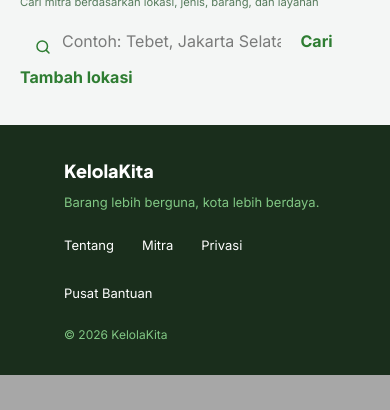
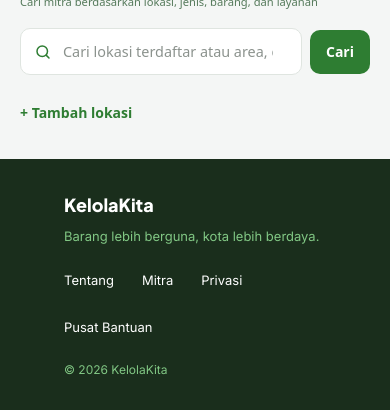
Before and after one commit to pbp-f-kelompok-1/KelolaKita, a Django app: page /locations/ in a window 390 px wide; the page is wider, and only the part inside the window is pictured. Shown: the part 526-936 px from the top of that part. Before the commit the page ends 901 px from the top of that part, so only its background shows below. Run offline with Django 5.2, Linux system fonts and the light colour scheme; data that the repository does not hold is empty; style sheets or scripts are compiled from the project's sources; some libraries are stand-ins or nearby versions.

Commit message:
fix: search box berdasarkan nama

```diff
--- a/Location/templates/Location/location.html
+++ b/Location/templates/Location/location.html
@@ -1,50 +1,57 @@
 {% extends 'base.html' %}
 {% block content %}
-<main class="finder">
+<main class="grid grid-cols-1 font-sans text-[#17261b] md:h-[630px] md:grid-cols-[30%_70%] md:grid-rows-1">
 
-    <aside class="panel">
-        <h1 class="panel__title">Temukan titik setoran</h1>
-        <p class="panel__subtitle">Cari mitra berdasarkan lokasi, jenis, barang, dan layanan</p>
+    <aside class="flex min-h-0 flex-col overflow-y-auto border-t border-[#dfe5e0] px-5 py-6 md:border-t-0 md:border-r md:border-dashed md:border-r-[#4a90d9]">
+        <h1 class="mb-1.5 text-[1.4rem] font-extrabold tracking-[-0.02em] text-[#1a2e1c]">Temukan titik setoran</h1>
+        <p class="mb-[18px] text-[0.7rem] leading-snug text-[#557A5B]">Cari mitra berdasarkan lokasi, jenis, barang, dan layanan</p>
 
-        <form class="search-box" id="search-form" role="search">
-            <svg class="search-box__icon" viewBox="0 0 24 24"
-                width="18" height="18" fill="none"
-                stroke="currentColor" stroke-width="2"
-                stroke-linecap="round" aria-hidden="true">
+        <form class="flex items-center gap-2" id="search-form" role="search">
+            <div class="relative flex-1">
+                <svg class="pointer-events-none absolute left-3.5 top-1/2 -translate-y-1/2 text-[#2e7d32]"
+                     viewBox="0 0 24 24" width="18" height="18" fill="none"
+                     stroke="currentColor" stroke-width="2" stroke-linecap="round" aria-hidden="true">
                     <circle cx="11" cy="11" r="7"/>
                     <path d="M20 20l-3.5-3.5"/>
                 </svg>
-
                 <input
                     type="search"
                     id="search-input"
-                class="search-input"
-                placeholder="Contoh: Tebet, Jakarta Selatan"
                     autocomplete="off"
+                    placeholder="Cari lokasi terdaftar atau area, contoh: Fasilkom UI"
+                    class="w-full rounded-[10px] border border-[#dfe5e0] bg-white py-3 pl-[42px] pr-3.5 text-[0.9rem] text-[#17261b] focus:border-[#2e7d32] focus:outline-2 focus:outline-[#2e7d32]"
                 >
-
-            <button type="submit" class="sort-btn">
+            </div>
+            <button type="submit"
+                    class="cursor-pointer rounded-[10px] bg-[#2e7d32] px-4 py-3 text-sm font-bold text-white transition-colors hover:bg-[#1f5a23]">
                 Cari
             </button>
         </form>
 
-        <p id="search-status" role="status" aria-live="polite"></p>
+        <p id="search-status" role="status" aria-live="polite" class="mt-2 min-h-4 text-xs text-[#5f6f64]"></p>
 
-        <a href="{% url 'create_location' %}" class="sort-btn">Tambah lokasi</a>
+        <a href="{% url 'create_location' %}"
+           class="mb-3 mt-1 self-start text-sm font-bold text-[#2e7d32] no-underline hover:text-[#1f5a23]">
+            + Tambah lokasi
+        </a>
 
-        <ul class="loc-list" id="loc-list">
+        <ul class="flex flex-col gap-2.5" id="loc-list">
             {% for loc in location_list %}
-            <li class="loc-card" data-id="{{ loc.id }}">
-                <div class="loc-card__top">
-                    <strong>{{ loc.name }}</strong>
-                    <span class="badge-dist">-</span>
+            <li data-id="{{ loc.id }}"
+                class="loc-card flex cursor-pointer flex-col gap-1 rounded-xl border border-[#dfe5e0] bg-white px-3.5 py-3 transition-colors hover:border-[#81c784] data-[selected]:border-[#2e7d32] data-[selected]:bg-[#e8f5e9]">
+
+                <div class="flex items-start justify-between gap-2">
+                    <strong class="text-[0.95rem]">{{ loc.name }}</strong>
+                    <span class="badge-dist shrink-0 rounded-full bg-[#eef2ee] px-2.5 py-0.5 text-[0.72rem] font-bold">-</span>
                 </div>
-                <span class="loc-card__type">{{ loc.description }}</span>
-                <span class="loc-card__status">{{ loc.open_hours }}</span>
-                <span class="loc-card__meta">{{ loc.city }}</span>
-                <span class="chip-choice relative flex cursor-pointer items-center gap-1.5 rounded-full border border-[#dfe5e0] bg-white px-3.5 py-1.5 text-xs font-semibold text-[#5f6f64] transition-colors hover:border-[#2e7d32]">
+
+                <span class="text-[0.78rem] text-[#5f6f64]">{{ loc.description }}</span>
+                <span class="text-[0.78rem] font-semibold text-[#2e7d32]">{{ loc.open_hours }}</span>
+                <span class="text-[0.72rem] text-[#5f6f64]">{{ loc.city }}</span>
+                <span class="self-start rounded-full border border-[#dfe5e0] bg-white px-2.5 py-0.5 text-[0.72rem] font-semibold text-[#5f6f64]">
                     {{ loc.get_category_display }}
                 </span>
+
                 <div class="mt-1.5 flex items-center gap-2">
                     <a href="{% url 'update_location' loc.id %}"
                        class="button-edit inline-flex cursor-pointer items-center rounded-lg border border-[#cfe3d1] bg-white px-2.5 py-1 text-xs font-bold text-[#2e7d32] no-underline transition-colors hover:bg-[#e8f5e9]">
@@ -57,37 +64,55 @@
                     </button>
                 </div>
 
-                <div id="delete-location-{{ loc.id }}" class="delete-modal" popover="auto">
-                    <h2>Hapus lokasi?</h2>
-                    <p>Yakin ingin menghapus <strong>{{ loc.name }}</strong>?</p>
-                    <div class="delete-modal__actions">
+                <div id="delete-location-{{ loc.id }}" popover="auto"
+                     class="delete-modal m-auto w-[min(90vw,400px)] rounded-xl border border-[#dfe5e0] p-5 backdrop:bg-black/50">
+                    <h2 class="text-lg font-bold">Hapus lokasi?</h2>
+                    <p class="mt-2 text-sm">Yakin ingin menghapus <strong>{{ loc.name }}</strong>?</p>
+                    <div class="mt-4 flex justify-end gap-2.5">
                         <button type="button"
                                 popovertarget="delete-location-{{ loc.id }}"
-                                popovertargetaction="hide">Batal</button>
+                                popovertargetaction="hide"
+                                class="cursor-pointer rounded-lg border border-[#dfe5e0] bg-white px-3 py-1.5 text-sm font-semibold hover:bg-[#e8f5e9]">
+                            Batal
+                        </button>
                         <form method="post" action="{% url 'delete_location' loc.id %}">
                             {% csrf_token %}
-                            <button type="submit" class="button-danger">Ya, hapus</button>
+                            <button type="submit"
+                                    class="button-danger cursor-pointer rounded-lg border border-[#b42318] bg-[#b42318] px-3 py-1.5 text-sm font-bold text-white hover:bg-[#8f1b12]">
+                                Ya, hapus
+                            </button>
                         </form>
                     </div>
                 </div>
             </li>
             {% endfor %}
         </ul>
-        <p class="empty-note" id="empty-note" hidden>Tidak ada lokasi yang cocok. Coba kata kunci lain.</p>
+
+        <p id="empty-note" hidden class="mt-3.5 rounded-[10px] bg-[#f3f5f3] px-3.5 py-3 text-[0.78rem] font-bold text-[#5f6f64]">
+            Tidak ditemukan lokasi.
+        </p>
     </aside>
 
-    <section class="map-wrap">
-        <div id="map"></div>
+    <section class="relative order-first h-[45vh] min-w-0 md:order-none md:h-auto">
+        <div id="map" class="absolute inset-0 z-0"></div>
 
-        <div class="detail-card" id="detail-card" hidden>
-            <div class="detail-card__head">
-                <strong id="dc-name"></strong>
-                <span class="badge-open" id="dc-hours"></span>
+        <div id="detail-card" hidden
+             class="absolute bottom-6 left-1/2 z-[1000] w-[min(340px,calc(100%_-_32px))] -translate-x-1/2 rounded-2xl bg-white p-4 shadow-[0_10px_30px_rgba(0,0,0,0.18)]">
+            <div class="flex items-center justify-between gap-3">
+                <strong id="dc-name" class="text-[1.05rem] leading-snug"></strong>
+                <span id="dc-hours"
+                      class="shrink-0 whitespace-nowrap rounded-full bg-[#e8f5e9] px-2.5 py-0.5 text-[0.72rem] font-bold text-[#2e7d32] data-[closed]:bg-[#fdecea] data-[closed]:text-[#b42318]"></span>
             </div>
-            <p id="dc-address"></p>
-            <div class="detail-card__actions">
-                <a class="btn btn--ghost" id="dc-detail" href="#">Lihat detail</a>
-                <button class="btn btn--primary" id="dc-pick" type="button">Pilih lokasi</button>
+            <p id="dc-address" class="mb-3.5 mt-1 text-[0.78rem] leading-snug text-[#5f6f64]"></p>
+            <div class="grid grid-cols-[1fr_1.2fr] gap-2.5">
+                <a id="dc-detail" href="#"
+                   class="flex items-center justify-center rounded-[10px] border border-[#dfe5e0] bg-white px-3 py-[11px] text-[0.85rem] font-bold text-[#2e7d32] no-underline transition hover:border-[#81c784] hover:bg-[#e8f5e9] active:scale-[0.98]">
+                    Lihat detail
+                </a>
+                <a id="dc-pick" href="{% url 'show_schedule' %}"
+                   class="flex items-center justify-center rounded-[10px] bg-[#2e7d32] px-3 py-[11px] text-[0.85rem] font-bold text-white no-underline transition hover:bg-[#1f5a23] active:scale-[0.98]">
+                    Pilih lokasi
+                </a>
             </div>
         </div>
     </section>
@@ -122,16 +147,15 @@
     };
 
     const pinIcon = L.divIcon({
-        className: 'pin-wrap',
-        html: '<div class="pin-marker"></div>',
+        className: 'flex items-center justify-center',
+        html: '<div class="pin-marker size-5 rounded-full border-[3px] border-white bg-[#2e7d32] shadow-[0_2px_8px_rgba(0,0,0,0.3)] data-[selected]:size-[25px] data-[selected]:bg-[#f9a825]"></div>',
         iconSize: [40, 40],
         iconAnchor: [20, 20],
     });
 
-    // Custom Icon Bulat Biru untuk Hasil Pencarian
     const searchPinIcon = L.divIcon({
-        className: 'search-pin-wrap',
-        html: '<div style="width:24px; height:24px; background-color:#2563eb; border:3px solid #ffffff; border-radius:50%; box-shadow:0 2px 6px rgba(0,0,0,0.35); box-sizing:border-box;"></div>',
+        className: 'flex items-center justify-center',
+        html: '<div class="size-6 rounded-full border-[3px] border-white bg-[#2563eb] shadow-[0_2px_6px_rgba(0,0,0,0.35)]"></div>',
         iconSize: [24, 24],
         iconAnchor: [12, 12],
         popupAnchor: [0, -12]
@@ -140,9 +164,10 @@
     function setSelectedStyle(id, on) {
         if (id === null) return;
         const el = markers[id] && markers[id].getElement();
-        if (el) el.querySelector('.pin-marker').classList.toggle('is-selected', on);
+        const pin = el && el.querySelector('.pin-marker');
+        if (pin) pin.toggleAttribute('data-selected', on);
         const card = document.querySelector(`.loc-card[data-id="${id}"]`);
-        if (card) card.classList.toggle('is-selected', on);
+        if (card) card.toggleAttribute('data-selected', on);
     }
 
     function selectLocation(id) {
@@ -155,7 +180,7 @@
 
         dc.name.textContent = loc.name;
         dc.hours.textContent = loc.open_hours;
-        dc.hours.classList.toggle('is-closed', /tutup/i.test(loc.open_hours));
+        dc.hours.toggleAttribute('data-closed', /tutup/i.test(loc.open_hours));
         dc.address.textContent = `${loc.address} · ${loc.city}`;
         dc.detail.href = detailUrlTpl.replace(NIL_UUID, id);
         dc.card.hidden = false;
@@ -195,7 +220,7 @@
     });
 
     document.getElementById('loc-list').addEventListener('click', e => {
-        if (e.target.closest('.button-danger, .delete-modal')) return;
+        if (e.target.closest('.button-danger, .button-edit, .delete-modal')) return;
         const card = e.target.closest('.loc-card');
         if (card) selectLocation(card.dataset.id);
     });
@@ -207,7 +232,6 @@
         console.log('Lokasi dipilih:', byId[selectedId].name);
     });
 
-    // Device Geolocation Handlers (LOKASI PENGGUNA BERWARNA BIRU)
     let userMarker = null;
 
     map.on('locationfound', e => {
@@ -217,7 +241,7 @@
             radius: 9,
             color: '#ffffff',
             weight: 3,
-            fillColor: '#2563eb',  // Warna Biru
+            fillColor: '#2563eb',
             fillOpacity: 1
         }).addTo(map);
 
@@ -228,32 +252,70 @@
 
     map.locate({ enableHighAccuracy: true });
 
-    // NOMINATIM GEOCODING SEARCH
-    const searchForm = document.getElementById('search-form');
-    const searchInput = document.getElementById('search-input');
+    const searchForm   = document.getElementById('search-form');
+    const searchInput  = document.getElementById('search-input');
     const searchStatus = document.getElementById('search-status');
+    const emptyNote    = document.getElementById('empty-note');
 
     let searchMarker = null;
     let lastSearchTime = 0;
 
-    searchForm.addEventListener('submit', async function (event) {
-        event.preventDefault();
+    function normalize(s) {
+        return String(s || '').toLowerCase()
+            .normalize('NFD').replace(/[\u0300-\u036f]/g, '');
+    }
 
-        const query = searchInput.value.trim();
+    function matchLocation(loc, query) {
+        const words = normalize(query).split(/\s+/).filter(Boolean);
+        if (!words.length) return true;
+        const text = normalize([loc.name, loc.description, loc.address, loc.city, loc.category].join(' '));
+        return words.every(w => text.includes(w));
+    }
 
-        if (!query) {
-            searchStatus.textContent = 'Masukkan nama lokasi terlebih dahulu.';
+    function applyFilter(query) {
+        const matched = [];
+
+        document.querySelectorAll('.loc-card').forEach(card => {
+            const loc = byId[card.dataset.id];
+            if (!loc) return;
+
+            const ok = matchLocation(loc, query);
+            card.hidden = !ok;
+
+            if (ok) {
+                matched.push(loc);
+                markers[loc.id].addTo(map);
+            } else {
+                map.removeLayer(markers[loc.id]);
+                if (selectedId === loc.id) clearSelection();
+            }
+        });
+
+        emptyNote.hidden = matched.length > 0 || !query.trim();
+        return matched;
+    }
+
+    function showMatches(matched) {
+        if (matched.length === 1) {
+            selectLocation(matched[0].id);
             return;
         }
-
-        const now = Date.now();
-        if (now - lastSearchTime < 1000) {
-            searchStatus.textContent = 'Tunggu sebentar sebelum mencari lagi.';
-            return;
+        const bounds = L.latLngBounds(matched.map(l => [l.latitude, l.longitude]));
+        map.fitBounds(bounds.pad(0.3), { maxZoom: 16 });
     }
 
-        lastSearchTime = now;
-        searchStatus.textContent = 'Mencari lokasi...';
+    searchInput.addEventListener('input', () => {
+        const q = searchInput.value.trim();
+        applyFilter(q);
+
+        if (!q && searchMarker) {
+            map.removeLayer(searchMarker);
+            searchMarker = null;
+        }
+    });
+
+    async function searchArea(query) {
+        searchStatus.textContent = 'Mencari area...';
 
         try {
             const params = new URLSearchParams({ q: query });
@@ -269,55 +331,67 @@
             }
 
             const data = await response.json();
+            const place = data.results && data.results[0];
 
-            if (!response.ok) {
-                throw new Error(data.error || 'Pencarian gagal.');
-            }
-
-            const results = data.results;
-
-            if (!results || results.length === 0) {
+            if (!place) {
                 searchStatus.textContent = 'Lokasi tidak ditemukan.';
                 return;
             }
 
-            const place = results[0];
             const lat = Number(place.lat);
             const lon = Number(place.lon);
-
             if (!Number.isFinite(lat) || !Number.isFinite(lon)) {
                 throw new Error('Koordinat lokasi tidak valid.');
             }
 
-            const targetLatLng = L.latLng(lat, lon);
-            map.flyTo(targetLatLng, 16, { duration: 0.8 });
+            const target = L.latLng(lat, lon);
+            map.flyTo(target, 16, { duration: 0.8 });
 
-            if (searchMarker) {
-                map.removeLayer(searchMarker);
-            }
+            if (searchMarker) map.removeLayer(searchMarker);
 
-            const popupContent = document.createElement('div');
-            popupContent.textContent = place.display_name;
+            const popup = document.createElement('div');
+            popup.textContent = place.display_name;
 
-            searchMarker = L.marker(targetLatLng, { icon: searchPinIcon })
+            searchMarker = L.marker(target, { icon: searchPinIcon })
                 .addTo(map)
-                .bindPopup(popupContent)
+                .bindPopup(popup)
                 .openPopup();
 
-            updateDistances(targetLatLng);
-
-            searchStatus.textContent = ``;
-
+            updateDistances(target);
+            applyFilter('');
+            searchStatus.textContent = 'Menampilkan area hasil pencarian.';
         } catch (error) {
             console.error('Location search error:', error);
             searchStatus.textContent = error.message || 'Pencarian gagal. Coba lagi nanti.';
         }
-    });
+    }
 
-    document.getElementById('loc-list').addEventListener('click', e => {
-        if (e.target.closest('.button-danger, .button-edit, .delete-modal')) return;
-        const card = e.target.closest('.loc-card');
-        if (card) selectLocation(card.dataset.id);
+    searchForm.addEventListener('submit', function (event) {
+        event.preventDefault();
+
+        const query = searchInput.value.trim();
+        if (!query) {
+            applyFilter('');
+            searchStatus.textContent = 'Masukkan nama lokasi terlebih dahulu.';
+            return;
+        }
+
+        const matched = applyFilter(query);
+
+        if (matched.length > 0) {
+            searchStatus.textContent = `${matched.length} lokasi terdaftar ditemukan.`;
+            showMatches(matched);
+            return;
+        }
+
+        const now = Date.now();
+        if (now - lastSearchTime < 1000) {
+            searchStatus.textContent = 'Tunggu sebentar sebelum mencari lagi.';
+            return;
+        }
+        lastSearchTime = now;
+
+        searchArea(query);
     });
 </script>
 {% endblock content %}
```
Also changed, not shown: theme/static/css/dist/styles.css. Lines whose indentation alone changed are shown as unchanged.
